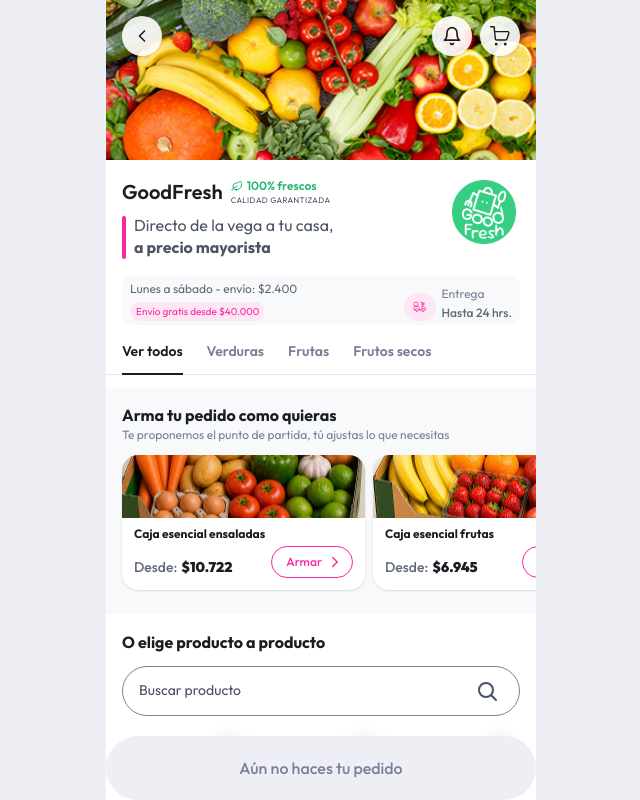
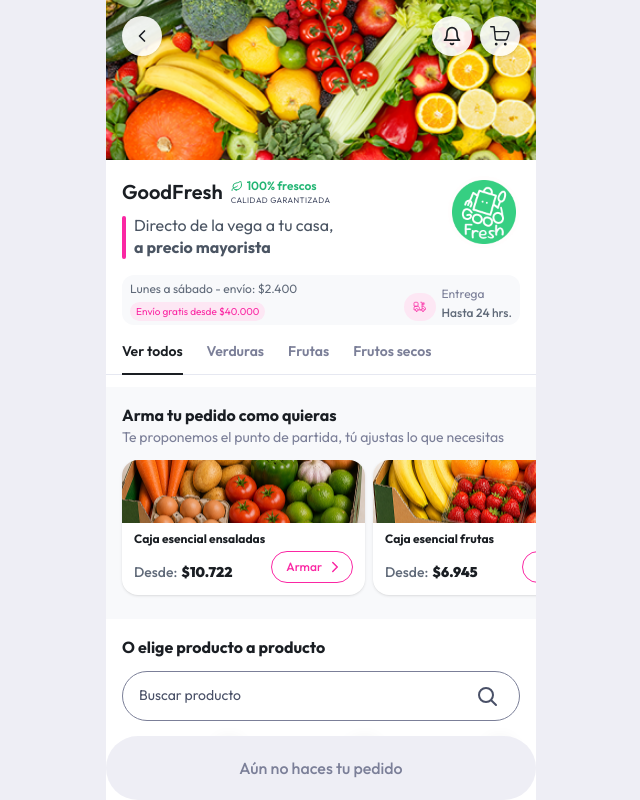
Before and after one commit to GabUXPD/goodFresh-discovery, a Next.js app: page / in a window 1280 px wide. Shown: the top 800 px of the page, without its empty margins (319-959 px from the left). Built offline with nearby package versions, Linux system fonts and the light colour scheme.

Commit message:
Ajusta tamaño de texto en sección "Arma tu pedido como quieras"
Co-Authored-By: Claude Sonnet 5 <noreply@anthropic.com>

```diff
--- a/src/components/StoreContent.tsx
+++ b/src/components/StoreContent.tsx
@@ -60,7 +60,7 @@ export function StoreContent({
           <section className="flex flex-col gap-3 bg-neutro-3 py-4">
             <div className="px-4">
               <h2 className="text-base font-bold text-ink-9">Arma tu pedido como quieras</h2>
-              <p className="text-xs text-neutro-8">Te proponemos el punto de partida, tú ajustas lo que necesitas</p>
+              <p className="text-[14px] text-neutro-8">Te proponemos el punto de partida, tú ajustas lo que necesitas</p>
             </div>
             <div className="flex gap-2 overflow-x-auto px-4 pb-2">
               {boxes.map((box) => (
```
